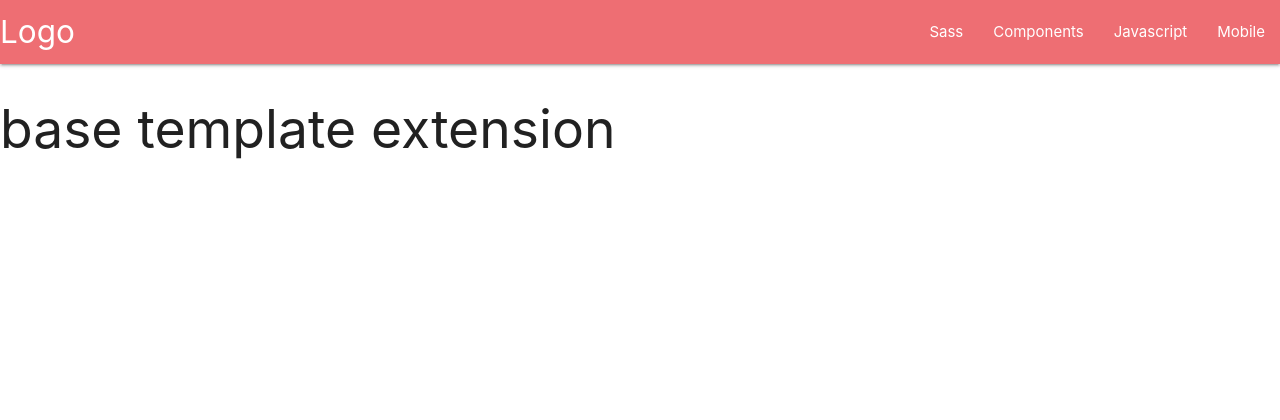
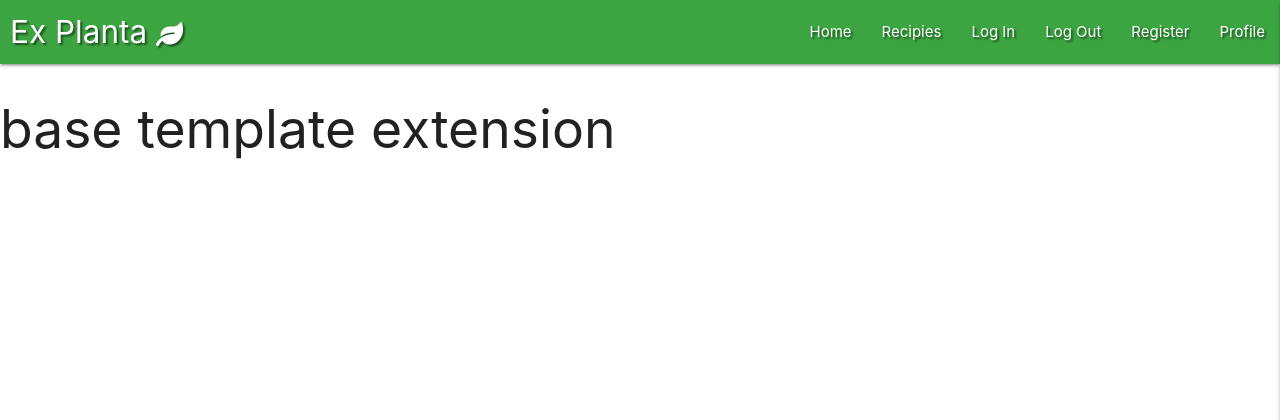
Before and after one commit to Code-Institute-Submissions/OliverGray03-MS3, a Flask app: page / in a window 1280 px wide. Shown: the top 420 px of the page. Run offline with Flask 2, Linux system fonts and the light colour scheme; data that the repository does not hold is empty; some libraries are stand-ins or nearby versions.

Commit message:
Added nav bar with CSS and JS

```diff
--- a/static/css/style.css
+++ b/static/css/style.css
@@ -0,0 +1,19 @@
+.headings {
+    background-color: #3ca542;
+    text-shadow: 2px 2px 2px rgba(0, 0, 0, 0.5);
+}
+
+.brand-logo {
+    margin-left: 10px;
+}
+
+nav .brand-logo i,
+nav .brand-logo [class^="mdi-"],
+nav .brand-logo [class*="mdi-"],
+nav .brand-logo i.material-icons {
+    float: none;
+}
+
+.side-nav {
+    color: #3ca542;
+}
--- a/static/js/script.js
+++ b/static/js/script.js
@@ -0,0 +1,7 @@
+// Nav bar initialization //
+
+$(document).ready(function () {
+    $('.sidenav').sidenav({
+        edge: "right"
+    });
+});
--- a/templates/base.html
+++ b/templates/base.html
@@ -13,29 +13,39 @@
     <link rel="stylesheet" href="{{ url_for('static', filename='css/style.css') }}" type="text/css">
     {% block styles %}
     {% endblock %}
-    <title>Recipely</title>
+    <title>Ex Planta</title>
 </head>
 
 <body>
+    <header>
+        <!----Top nav bar-->
         <nav>
-        <div class="nav-wrapper">
-            <a href="#!" class="brand-logo">Logo</a>
-            <a href="#" data-target="mobile-demo" class="sidenav-trigger"><i class="material-icons">menu</i></a>
+            <div class="nav-wrapper headings">
+                <a href="#!" class="brand-logo">Ex Planta <i class="center-align fas fa-leaf"></i></a>
+                <a href="#" data-target="mobile-demo" class="sidenav-trigger right"><i class="fas fa-hamburger"></i></a>
                 <ul class="right hide-on-med-and-down">
-                <li><a href="sass.html">Sass</a></li>
-                <li><a href="badges.html">Components</a></li>
-                <li><a href="collapsible.html">Javascript</a></li>
-                <li><a href="mobile.html">Mobile</a></li>
+                    <li><a href="">Home</a></li>
+                    <li><a href="">Recipies</a></li>
+                    <li><a href="">Log In</a></li>
+                    <li><a href="">Log Out</a></li>
+                    <li><a href="">Register</a></li>
+                    <li><a href="">Profile</a></li>
                 </ul>
             </div>
         </nav>
-
+        <!----Mobile side nav bar---->
         <ul class="sidenav" id="mobile-demo">
-        <li><a href="sass.html">Sass</a></li>
-        <li><a href="badges.html">Components</a></li>
-        <li><a href="collapsible.html">Javascript</a></li>
-        <li><a href="mobile.html">Mobile</a></li>
+            <li>
+                <h4 class=" side-nav center-align">Ex Palnta <i class="fas fa-leaf"></i></h4>
+            </li>
+            <li><a href="">Home</a></li>
+            <li><a href="">Recipies</a></li>
+            <li><a href="">Log In</a></li>
+            <li><a href="">Log Out</a></li>
+            <li><a href="">Register</a></li>
+            <li><a href="">Profile</a></li>
         </ul>
+    </header>
 
     {% block content %}
     {% endblock %}
```
Lines whose indentation alone changed are shown as unchanged.
